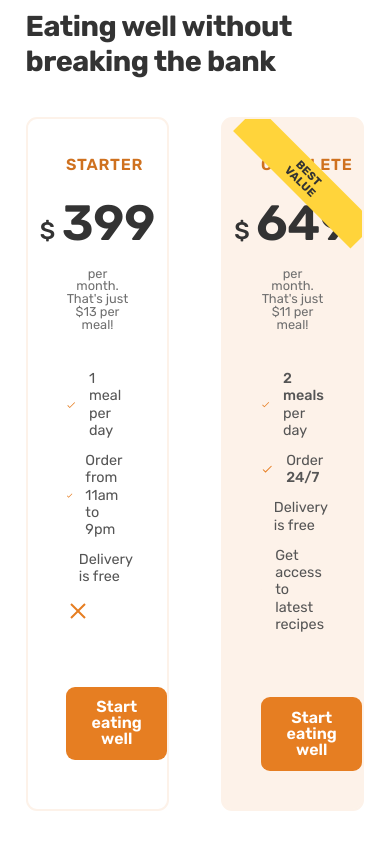
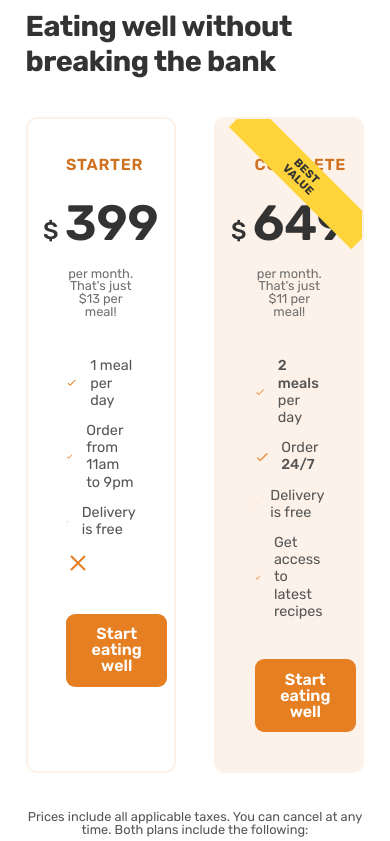
Before and after one commit to adona/omnifood, a plain HTML site: page index.html in a window 390 px wide. Shown: the part 4823-5664 px from the top of the page. Drawn offline with Linux system fonts and the light colour scheme.

Commit message:
Convert pricing section to also use grid instead of flex (so that responsive grid rules automatically apply to this section)

```diff
--- a/css/queries.css
+++ b/css/queries.css
@@ -197,7 +197,7 @@
   }
 
   .pricing-plan {
-    width: 50%;
+    width: 100%;
   }
 
   .footer-grid {
--- a/css/styles.css
+++ b/css/styles.css
@@ -357,20 +357,21 @@
 }
 
 .pricing-plans {
-  display: flex;
-  justify-content: center;
-  gap: 6.4rem;
   margin-bottom: 4.8rem;
 }
 
 .pricing-plan {
-  width: 37.5%;
+  width: 75%;
   border-radius: 11px;
   border: 2px solid #fdf2e9;
   padding: 4.8rem;
   text-align: center;
   position: relative;
   overflow: hidden;
+}
+
+.pricing-plan.starter {
+  justify-self: end;
 }
 
 .best-value {
@@ -430,7 +431,7 @@
 }
 
 .pricing-features {
-  margin-bottom: 8rem;
+  margin-bottom: 4.8rem;
 }
 
 .pricing-details {
--- a/index.html
+++ b/index.html
@@ -370,8 +370,8 @@
             Eating well without breaking the bank
           </h2>
 
-          <div class="pricing-plans">
-            <div class="pricing-plan">
+          <div class="pricing-plans grid grid--2-cols">
+            <div class="pricing-plan starter">
               <p class="pricing-plan-name">Starter</p>
               <p class="pricing-cost">
                 <span class="pricing-dollar">$</span>
```
